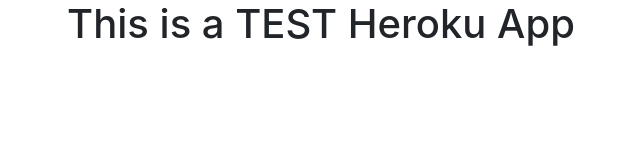
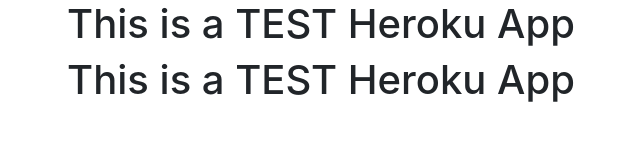
Before and after one commit to gauti123456/TestHerokuNodeApp, a website: page index.html in a window 1280 px wide. Shown: the whole page, without its empty margins (319-959 px from the left). Drawn offline with nearby package versions, Linux system fonts and the light colour scheme.

Commit message:
second commit

```diff
--- a/index.html
+++ b/index.html
@@ -11,6 +11,7 @@
 
     <div class="container">
         <h1 class="text-center">This is a TEST Heroku App</h1>
+        <h1 class="text-center">This is a TEST Heroku App</h1>
     </div>
 
 </body>
```
